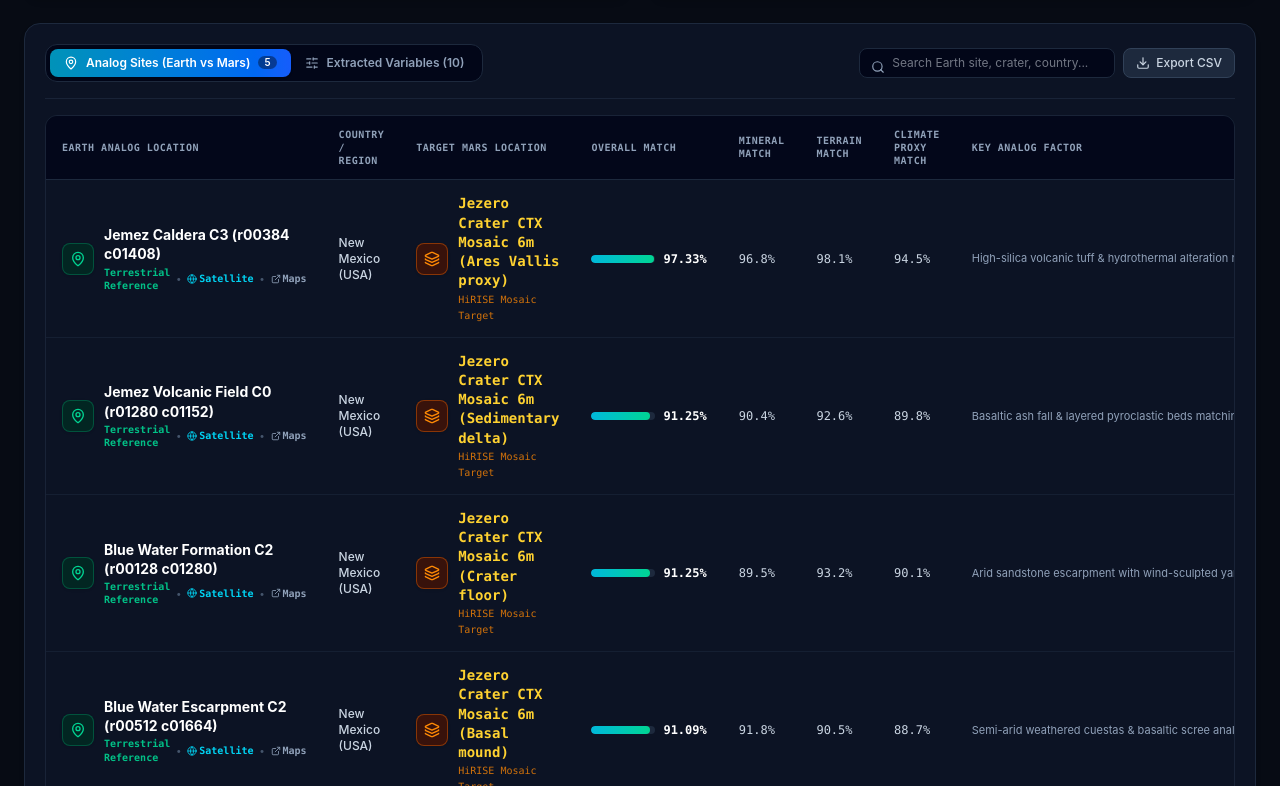
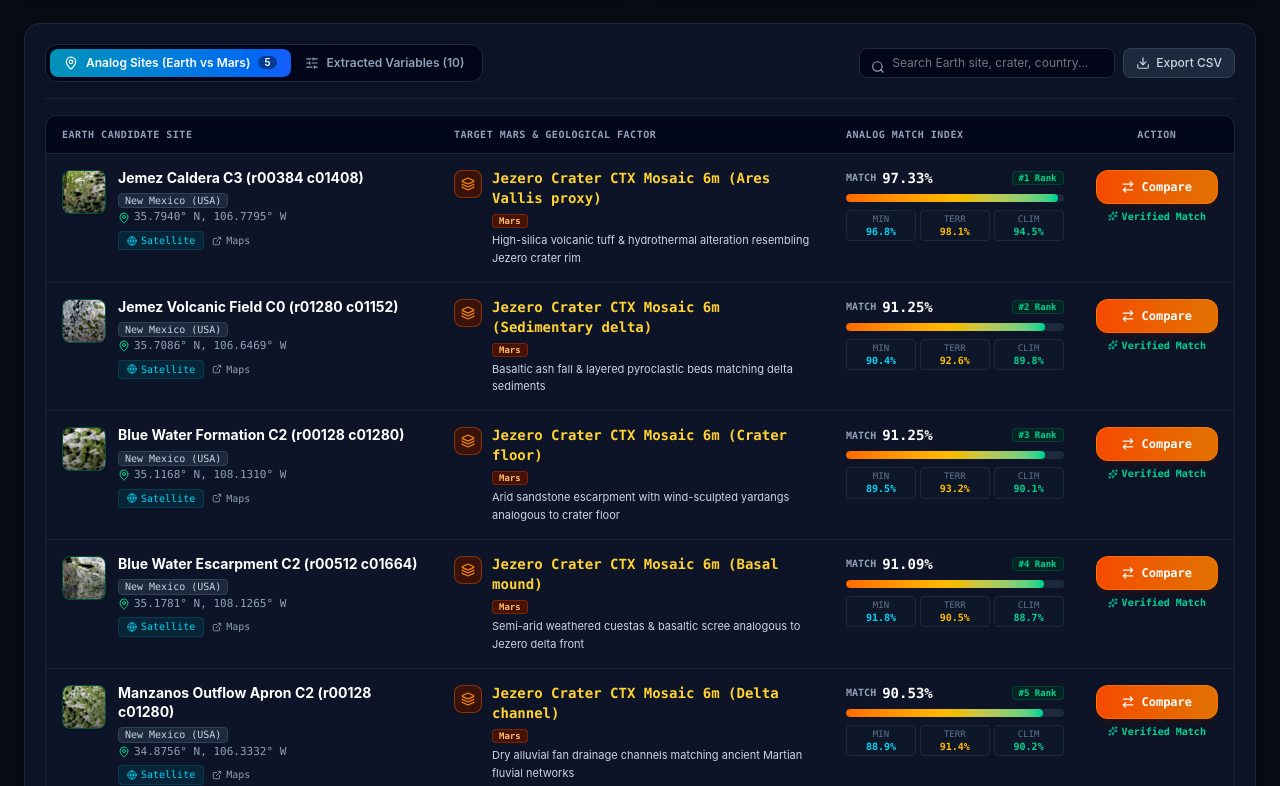
Before and after one commit to Chapinguin/chatgepecitos, a React (Vite) app in the folder frontend/: page / in a window 1280 px wide. Shown: the part 934-1720 px from the top of the page. Built offline with nearby package versions, Linux system fonts and the light colour scheme.

Commit message:
refactor(ui): eliminate horizontal sidescroll with high-density 4-column stacked datagrid layout

```diff
--- a/frontend/src/components/VariablesTable.tsx
+++ b/frontend/src/components/VariablesTable.tsx
@@ -250,22 +250,16 @@ export const VariablesTable: React.FC<VariablesTableProps> = ({
         </div>
       </div>
 
-      {/* View 1: Analog Sites Table with Highlighted Comparison Action */}
+      {/* View 1: Analog Sites Table with Compact 4-Column Layout (Zero Horizontal Scroll) */}
       {activeTab === 'sites' && (
-        <div className="overflow-x-auto rounded-xl border border-slate-800/80">
-          <table className="w-full text-left text-xs">
-            <thead className="bg-slate-950/80 text-slate-400 uppercase font-mono tracking-wider border-b border-slate-800 text-[10px]">
+        <div className="rounded-xl border border-slate-800/80 overflow-hidden shadow-lg bg-slate-900/60">
+          <table className="w-full text-left text-xs table-fixed">
+            <thead className="bg-slate-950/90 text-slate-400 uppercase font-mono tracking-wider border-b border-slate-800 text-[10px]">
               <tr>
-                <th className="py-3 px-4">Earth Analog Location</th>
-                <th className="py-3 px-4">Country / Region</th>
-                <th className="py-3 px-4">Target {targetBody} Location</th>
-                <th className="py-3 px-4">Overall Match</th>
-                <th className="py-3 px-4">Mineral Match</th>
-                <th className="py-3 px-4">Terrain Match</th>
-                <th className="py-3 px-4">Climate Proxy Match</th>
-                <th className="py-3 px-4">Key Analog Factor</th>
-                <th className="py-3 px-4">Fidelity Status</th>
-                <th className="py-3 px-4 text-center">Analog Comparison</th>
+                <th className="py-3 px-4 w-[33%]">Earth Candidate Site</th>
+                <th className="py-3 px-4 w-[33%]">Target {targetBody} & Geological Factor</th>
+                <th className="py-3 px-4 w-[21%]">Analog Match Index</th>
+                <th className="py-3 px-4 w-[13%] text-center">Action</th>
               </tr>
             </thead>
             <tbody className="divide-y divide-slate-800/60 text-slate-300">
@@ -276,23 +270,45 @@ export const VariablesTable: React.FC<VariablesTableProps> = ({
                     setSelectedSiteModal(site);
                     setActiveModalView('both');
                   }}
-                  className="hover:bg-slate-800/40 transition cursor-pointer group"
+                  className="hover:bg-slate-800/40 transition-colors cursor-pointer group"
                 >
-                  {/* Column 1: Earth Location */}
-                  <td className="py-3.5 px-4">
-                    <div className="font-semibold text-white flex items-center gap-2.5">
-                      <div className="w-8 h-8 rounded-lg bg-emerald-950/80 border border-emerald-500/30 flex items-center justify-center text-emerald-400 shrink-0 shadow-sm group-hover:border-emerald-400 transition">
-                        <MapPin className="w-4 h-4" />
+                  {/* Column 1: Earth Location & Geolocation */}
+                  <td className="py-3.5 px-4 align-top">
+                    <div className="flex items-start gap-3">
+                      <div className="relative w-11 h-11 rounded-lg overflow-hidden border border-emerald-500/40 bg-slate-950 shrink-0 shadow-sm group-hover:border-emerald-400 transition mt-0.5">
+                        <img
+                          src={getSiteImage(site, 'earth') || getSvgFallback('EARTH', 'earth', site.earthLocation)}
+                          alt={site.earthLocation}
+                          className="w-full h-full object-cover"
+                          onError={(e) => {
+                            const target = e.currentTarget;
+                            target.onerror = null;
+                            target.src = getSvgFallback('EARTH', 'earth', site.earthLocation);
+                          }}
+                        />
+                        <div className="absolute inset-0 bg-gradient-to-t from-black/50 to-transparent pointer-events-none" />
                       </div>
-                      <div>
-                        <span className="text-white text-sm font-bold block group-hover:text-cyan-300 transition leading-snug">
+
+                      <div className="min-w-0 flex-1">
+                        <div className="flex items-center gap-1.5 flex-wrap">
+                          <span className="text-white text-sm font-bold group-hover:text-cyan-300 transition leading-snug">
                             {site.earthLocation}
                           </span>
-                        <div className="flex items-center gap-1.5 mt-0.5">
-                          <span className="text-[10px] font-mono text-emerald-400/90">Terrestrial Reference</span>
+                          <span className="text-[10px] font-mono px-1.5 py-0.2 rounded bg-slate-800 text-slate-300 border border-slate-700">
+                            {site.earthCountry}
+                          </span>
+                        </div>
+
+                        {site.earthCoordinates && (
+                          <div className="text-[11px] font-mono text-slate-400 mt-0.5 flex items-center gap-1 truncate">
+                            <MapPin className="w-3 h-3 text-emerald-400 shrink-0" />
+                            <span>{site.earthCoordinates}</span>
+                          </div>
+                        )}
+
+                        <div className="flex items-center gap-2 mt-1.5 flex-wrap">
                           {site.googleMapsUrl && (
                             <>
-                              <span className="text-slate-600 text-[10px]">•</span>
                               <button
                                 onClick={(e) => {
                                   e.stopPropagation();
@@ -300,19 +316,18 @@ export const VariablesTable: React.FC<VariablesTableProps> = ({
                                   setEarthViewMode('satellite');
                                   setActiveModalView('both');
                                 }}
-                                className="text-[10px] font-mono text-cyan-400 hover:text-cyan-300 inline-flex items-center gap-0.5 hover:underline cursor-pointer"
+                                className="text-[10px] font-mono text-cyan-400 hover:text-cyan-300 inline-flex items-center gap-1 bg-cyan-950/60 border border-cyan-800/40 px-2 py-0.5 rounded hover:border-cyan-500 transition cursor-pointer"
                                 title="Open interactive satellite terrain preview"
                               >
                                 <Globe className="w-2.5 h-2.5 text-cyan-400" />
                                 <span>Satellite</span>
                               </button>
-                              <span className="text-slate-600 text-[10px]">•</span>
                               <a
                                 href={site.googleMapsUrl}
                                 target="_blank"
                                 rel="noopener noreferrer"
                                 onClick={(e) => e.stopPropagation()}
-                                className="text-[10px] font-mono text-slate-400 hover:text-slate-300 inline-flex items-center gap-0.5 hover:underline"
+                                className="text-[10px] font-mono text-slate-400 hover:text-white inline-flex items-center gap-1 hover:underline"
                                 title="Open exact coordinates in Google Maps (new tab)"
                               >
                                 <ExternalLink className="w-2.5 h-2.5" />
@@ -325,91 +340,108 @@ export const VariablesTable: React.FC<VariablesTableProps> = ({
                     </div>
                   </td>
 
-                  {/* Column 2: Country / Region */}
-                  <td className="py-3.5 px-4 text-slate-300 font-medium">{site.earthCountry}</td>
-
-                  {/* Column 3: Target Mars / Moon Location */}
-                  <td className="py-3.5 px-4">
-                    <div className="flex items-center gap-2.5">
+                  {/* Column 2: Target Location & Geological Factor */}
+                  <td className="py-3.5 px-4 align-top">
+                    <div className="flex items-start gap-2.5">
                       <div
-                        className={`w-8 h-8 rounded-lg flex items-center justify-center shrink-0 border shadow-sm transition ${
+                        className={`w-7 h-7 rounded-lg flex items-center justify-center shrink-0 border shadow-sm transition mt-0.5 ${
                           targetBody === 'Mars'
                             ? 'bg-orange-950/80 border-orange-500/40 text-orange-400 group-hover:border-orange-400'
                             : 'bg-cyan-950/80 border-cyan-500/40 text-cyan-400 group-hover:border-cyan-400'
                         }`}
                       >
-                        <Layers className="w-4 h-4" />
+                        <Layers className="w-3.5 h-3.5" />
                       </div>
-                      <div>
-                        <span className="font-mono font-bold text-amber-300 text-sm block leading-snug">
+                      <div className="min-w-0 flex-1">
+                        <div className="flex items-center gap-1.5 flex-wrap">
+                          <span className="font-mono font-bold text-amber-300 text-xs sm:text-sm">
                             {site.targetLocation}
                           </span>
                           <span
-                          className={`text-[10px] font-mono ${
-                            targetBody === 'Mars' ? 'text-orange-400/80' : 'text-cyan-400/80'
+                            className={`text-[9px] font-mono px-1.5 py-0.2 rounded font-semibold ${
+                              targetBody === 'Mars'
+                                ? 'bg-orange-950 text-orange-300 border border-orange-800/60'
+                                : 'bg-cyan-950 text-cyan-300 border border-cyan-800/60'
                             }`}
                           >
-                          {targetBody === 'Mars' ? 'HiRISE Mosaic Target' : 'LRO NAC Shaded Target'}
+                            {targetBody}
                           </span>
+                        </div>
+                        <p className="text-[11px] text-slate-300 mt-1 line-clamp-2 leading-relaxed" title={site.keyAnalogFactor}>
+                          {site.keyAnalogFactor}
+                        </p>
                       </div>
                     </div>
                   </td>
 
-                  {/* Column 4: Overall Match */}
-                  <td className="py-3.5 px-4">
-                    <div className="flex items-center gap-2">
-                      <div className="w-16 bg-slate-800 h-2 rounded-full overflow-hidden">
+                  {/* Column 3: Analog Match Index & Components */}
+                  <td className="py-3.5 px-4 align-top">
+                    <div className="space-y-1.5">
+                      <div className="flex items-center justify-between gap-2">
+                        <div className="flex items-center gap-1.5">
+                          <span className="text-[10px] font-mono text-slate-400 uppercase font-semibold">Match</span>
+                          <span className="font-mono font-extrabold text-white text-sm">
+                            {site.overallMatchScore}%
+                          </span>
+                        </div>
+                        <span className="text-[9px] font-mono px-1.5 py-0.2 rounded font-bold bg-emerald-950/70 text-emerald-400 border border-emerald-800/50">
+                          #{site.id.replace(/^[ML]-0?/, '')} Rank
+                        </span>
+                      </div>
+
+                      <div className="w-full bg-slate-800 h-2 rounded-full overflow-hidden">
                         <div
-                          className="bg-gradient-to-r from-cyan-500 to-emerald-400 h-full rounded-full"
+                          className={`h-full rounded-full transition-all duration-500 ${
+                            targetBody === 'Mars'
+                              ? 'bg-gradient-to-r from-orange-500 via-amber-400 to-emerald-400'
+                              : 'bg-gradient-to-r from-cyan-500 via-blue-400 to-emerald-400'
+                          }`}
                           style={{ width: `${site.overallMatchScore}%` }}
                         />
                       </div>
-                      <span className="font-mono font-bold text-white text-xs">
-                        {site.overallMatchScore}%
-                      </span>
+
+                      <div className="grid grid-cols-3 gap-1 pt-0.5 text-[10px] font-mono text-center">
+                        <div className="bg-slate-900/90 border border-slate-800 rounded px-1 py-0.5" title="Mineral Albedo Proxy Match">
+                          <span className="text-slate-500 block text-[9px]">MIN</span>
+                          <span className="font-bold text-cyan-400">{site.mineralMatch ?? '—'}%</span>
+                        </div>
+                        <div className="bg-slate-900/90 border border-slate-800 rounded px-1 py-0.5" title="Terrain Roughness & Morphology Match">
+                          <span className="text-slate-500 block text-[9px]">TERR</span>
+                          <span className="font-bold text-amber-400">{site.terrainMatch ?? '—'}%</span>
+                        </div>
+                        <div className="bg-slate-900/90 border border-slate-800 rounded px-1 py-0.5" title="Climate / Aridity Proxy Match">
+                          <span className="text-slate-500 block text-[9px]">CLIM</span>
+                          <span className="font-bold text-emerald-400">{site.climateProxyMatch ?? '—'}%</span>
+                        </div>
+                      </div>
                     </div>
                   </td>
-                  {/* Columns 5, 6, 7: Mineral, Terrain & Climate Proxy Match */}
-                  <td className="py-3.5 px-4 font-mono text-slate-300">
-                    {site.mineralMatch === null ? '—' : `${site.mineralMatch}%`}
-                  </td>
-                  <td className="py-3.5 px-4 font-mono text-slate-300">
-                    {site.terrainMatch === null ? '—' : `${site.terrainMatch}%`}
-                  </td>
-                  <td className="py-3.5 px-4 font-mono text-slate-300">
-                    {site.climateProxyMatch === null ? '—' : `${site.climateProxyMatch}%`}
-                  </td>
-                  <td className="py-3.5 px-4 text-slate-400 text-[11px] max-w-xs truncate" title={site.keyAnalogFactor}>
-                    {site.keyAnalogFactor}
-                  </td>
 
-                  {/* Column 8: Fidelity Status */}
-                  <td className="py-3.5 px-4">
-                    <span className="inline-flex items-center gap-1 px-2.5 py-0.5 rounded-full text-[10px] font-mono font-bold bg-emerald-950/70 text-emerald-400 border border-emerald-800/50">
-                      <Sparkles className="w-2.5 h-2.5" />
-                      {site.status}
-                    </span>
-                  </td>
-
-                  {/* Column 9: HIGH-IMPACT ANALOG COMPARISON ACTION */}
-                  <td className="py-3.5 px-4 text-center">
+                  {/* Column 4: Comparison Action & Status */}
+                  <td className="py-3.5 px-4 text-center align-top">
+                    <div className="flex flex-col items-center justify-center gap-1.5 pt-0.5">
                       <button
                         onClick={(e) => {
                           e.stopPropagation();
                           setSelectedSiteModal(site);
                           setActiveModalView('both');
                         }}
-                      className={`inline-flex items-center gap-2 px-3.5 py-2 rounded-xl text-xs font-mono font-bold shadow-lg transition-all duration-200 cursor-pointer group/btn ${
+                        className={`w-full inline-flex items-center justify-center gap-1.5 px-3 py-2 rounded-xl text-xs font-mono font-bold shadow-md transition-all duration-200 cursor-pointer group/btn ${
                           targetBody === 'Mars'
-                          ? 'bg-gradient-to-r from-orange-600 via-amber-600 to-orange-500 text-white hover:brightness-110 shadow-orange-950/50 border border-orange-400/50 hover:scale-[1.03]'
-                          : 'bg-gradient-to-r from-cyan-600 via-blue-600 to-cyan-500 text-white hover:brightness-110 shadow-cyan-950/50 border border-cyan-400/50 hover:scale-[1.03]'
+                            ? 'bg-gradient-to-r from-orange-600 to-amber-600 text-white hover:brightness-110 shadow-orange-950/40 border border-orange-400/50 hover:scale-[1.02]'
+                            : 'bg-gradient-to-r from-cyan-600 to-blue-600 text-white hover:brightness-110 shadow-cyan-950/40 border border-cyan-400/50 hover:scale-[1.02]'
                         }`}
                         title="Open Side-by-Side Satellite & Terrain Comparison"
                       >
                         <ArrowRightLeft className="w-3.5 h-3.5 group-hover/btn:rotate-180 transition-transform duration-300" />
-                      <span>Compare Analog</span>
-                      <Sparkles className="w-3 h-3 text-amber-200 animate-pulse" />
+                        <span>Compare</span>
                       </button>
+
+                      <span className="inline-flex items-center gap-1 text-[10px] font-mono text-emerald-400 font-semibold">
+                        <Sparkles className="w-2.5 h-2.5" />
+                        {site.status}
+                      </span>
+                    </div>
                   </td>
                 </tr>
               ))}
```
Lines whose indentation alone changed are shown as unchanged.
